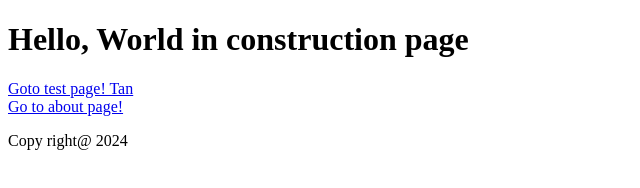
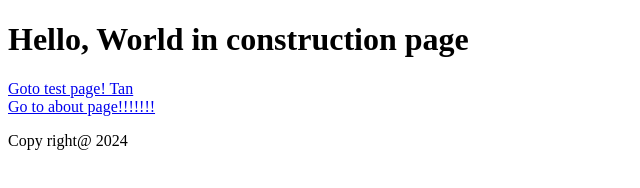
Before and after one commit to ping686/html-tan, a plain HTML site: page index.html in a window 1280 px wide. Shown: the full height of the page, 0-640 px from the left. Drawn offline with Linux system fonts and the light colour scheme.

Commit message:
Update index.html

```diff
--- a/index.html
+++ b/index.html
@@ -8,7 +8,7 @@
 <body>
     <h1>Hello, World in construction page</h1>
     <a href="test.html">Goto test page! Tan</a><br />
-    <a href="About.html">Go to about page!</a>
+    <a href="About.html">Go to about page!!!!!!!</a>
     <p>Copy right@ 2024</p>
 </body>
 </html>
```
